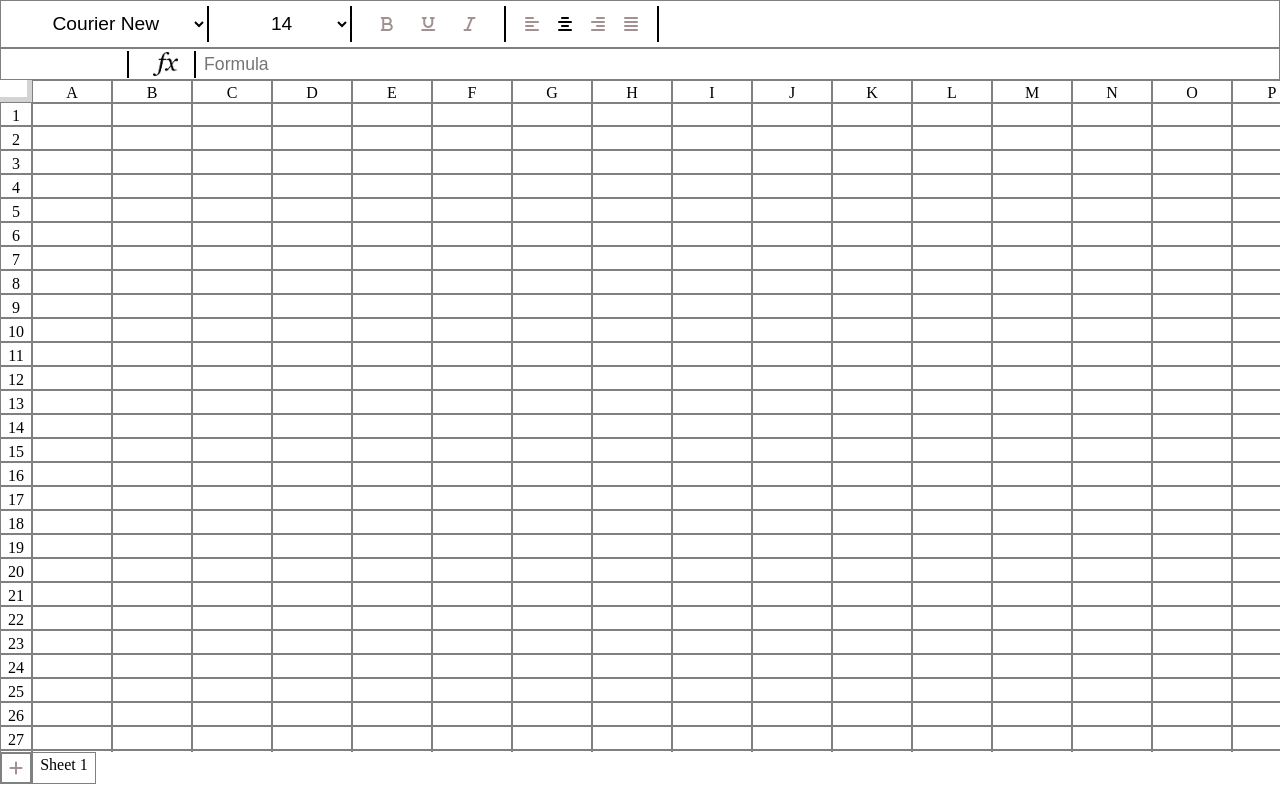
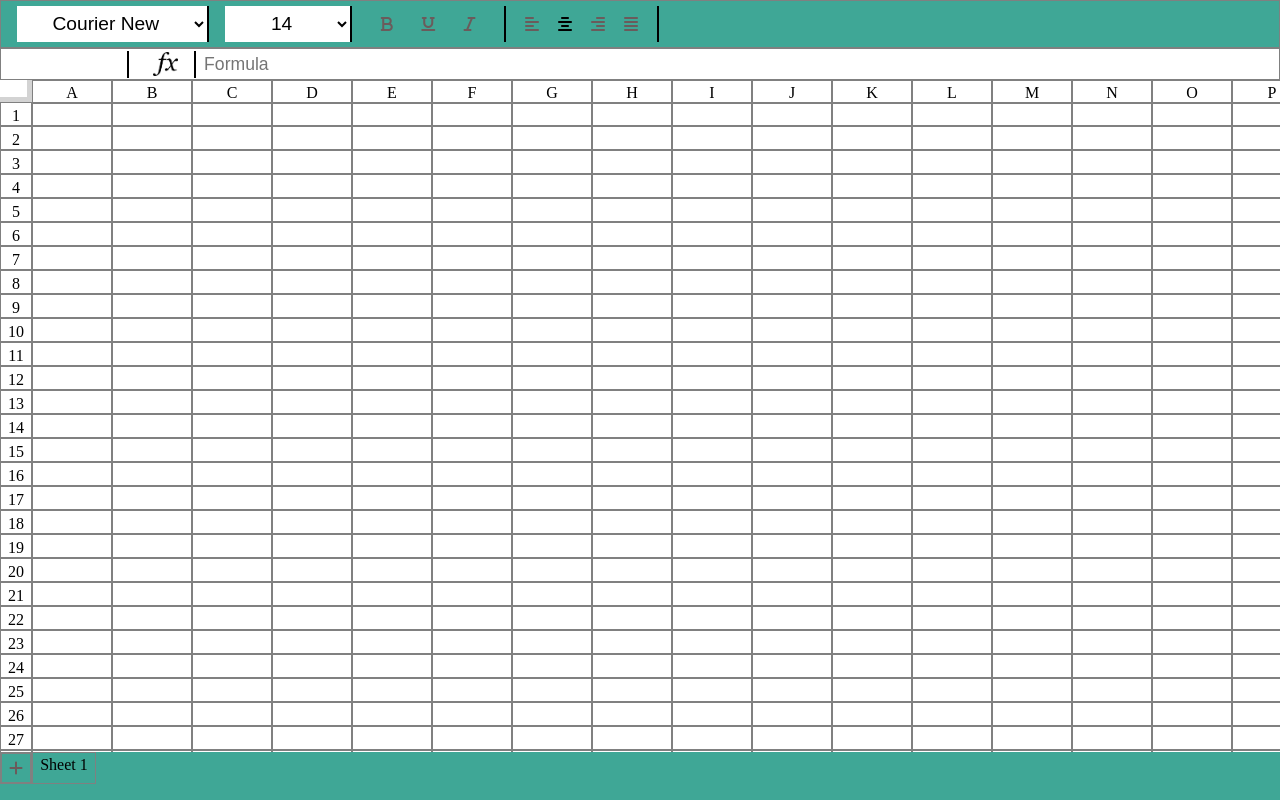
Before and after one commit to Aks32216/Excel-Colone, a plain HTML site: page index.html in a window 1280 px wide. Drawn offline with Linux system fonts and the light colour scheme.

```diff
--- a/style.css
+++ b/style.css
@@ -11,7 +11,7 @@
 .menu_bar {
     border: 1px solid gray;
     height: 3rem;
-    /* background-color: green; */
+    background-color: #3FA796;
     display: flex;
     align-items: center;
 }
@@ -51,7 +51,7 @@
 }
 
 i{
-    color: rgb(161, 145, 145);
+    color: rgb(107, 91, 91);
 }
 
 .selected{
@@ -158,7 +158,7 @@
 .sheets_container {
     /* border: 1px solid gray; */
     height: 3rem;
-    /* background-color: lightsalmon; */
+    background-color: #3FA796;
     display: flex;
 }
 
```
Also changed, not shown: 1 other file.
